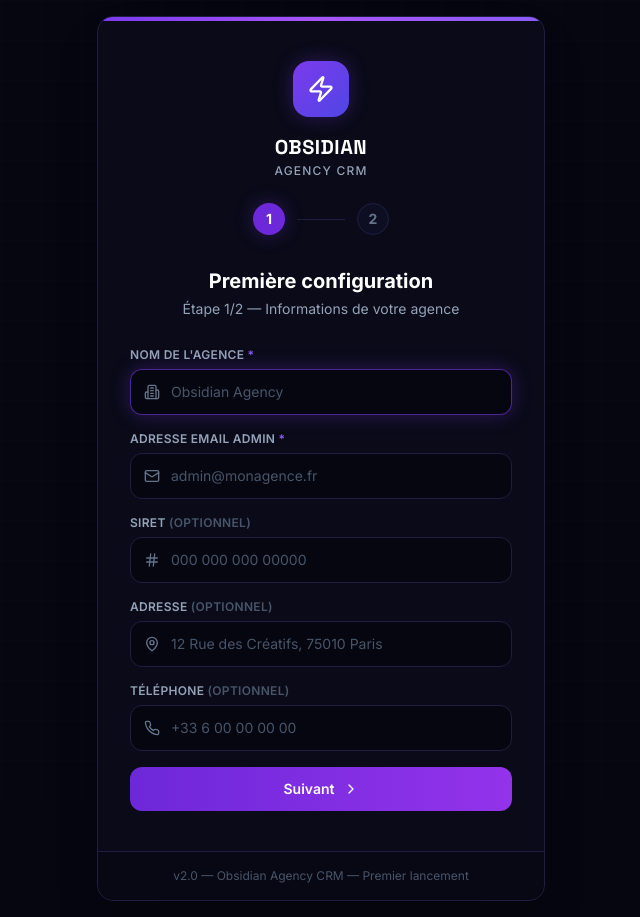
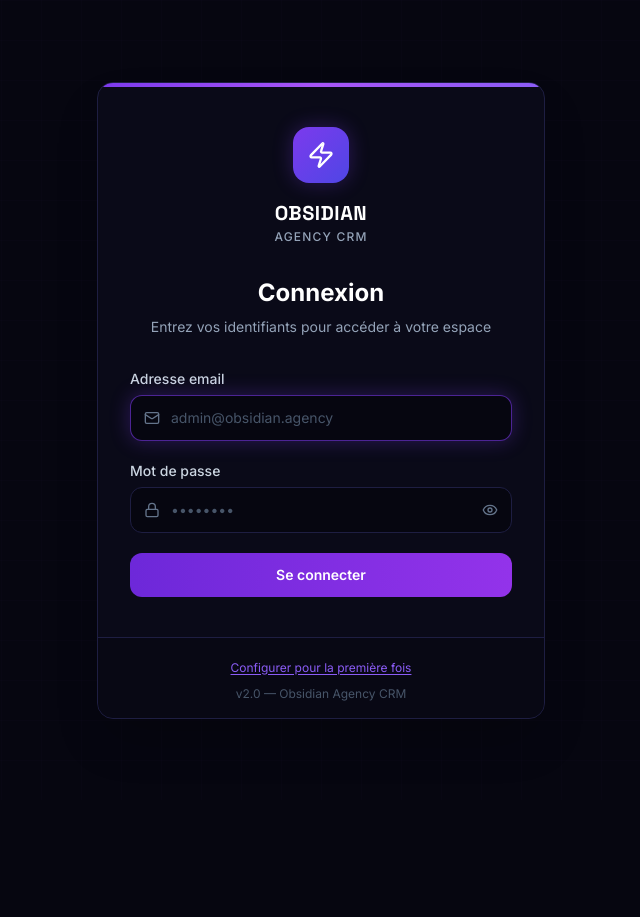
Before and after one commit to LMB747/obsidian-crm, a React (Vite) app: page /#dashboard in a window 1280 px wide. Shown: the whole page, without its empty margins (319-959 px from the left). After the commit the page ends 800 px from the top, so only its background shows below. Built offline with nearby package versions, Linux system fonts and the light colour scheme.

Commit message:
fix: auth — toujours login par défaut, setup uniquement via #setup URL

```diff
--- a/src/App.tsx
+++ b/src/App.tsx
@@ -67,23 +67,20 @@ const App: React.FC = () => {
     return () => window.removeEventListener('popstate', onPopState);
   }, [setActiveSection]);
 
-  // Vérifier si l'admin a déjà configuré son compte (a un passwordHash)
-  const users = useStore((s) => s.users);
-  const adminConfigured = users.some(u => u.role === 'admin' && u.passwordHash);
-  const [showSetup, setShowSetup] = useState(false);
+  // Setup uniquement accessible via URL #setup (jamais affiché aux visiteurs)
+  const [showSetup, setShowSetup] = useState(() => window.location.hash === '#setup' && !setupComplete);
 
-  // Premier lancement → configuration initiale (seulement si aucun admin n'est configuré)
-  if (!adminConfigured && (!setupComplete || showSetup)) {
+  if (showSetup && !setupComplete) {
     return (
       <Suspense fallback={<PageSkeleton />}>
-        <FirstRunSetup onSetup={completeSetup} />
+        <FirstRunSetup onSetup={(data) => { completeSetup(data); setShowSetup(false); }} />
       </Suspense>
     );
   }
 
-  // Si pas connecté → écran de login
+  // Si pas connecté → toujours montrer l'écran de login
   if (!currentUser) {
-    return <LoginScreen onLogin={login} onFirstSetup={!adminConfigured ? () => setShowSetup(true) : undefined} />;
+    return <LoginScreen onLogin={login} onFirstSetup={!setupComplete ? () => setShowSetup(true) : undefined} />;
   }
 
   // Si freelancer → portail limité (sauf si section autorisée dans permissions)
```
